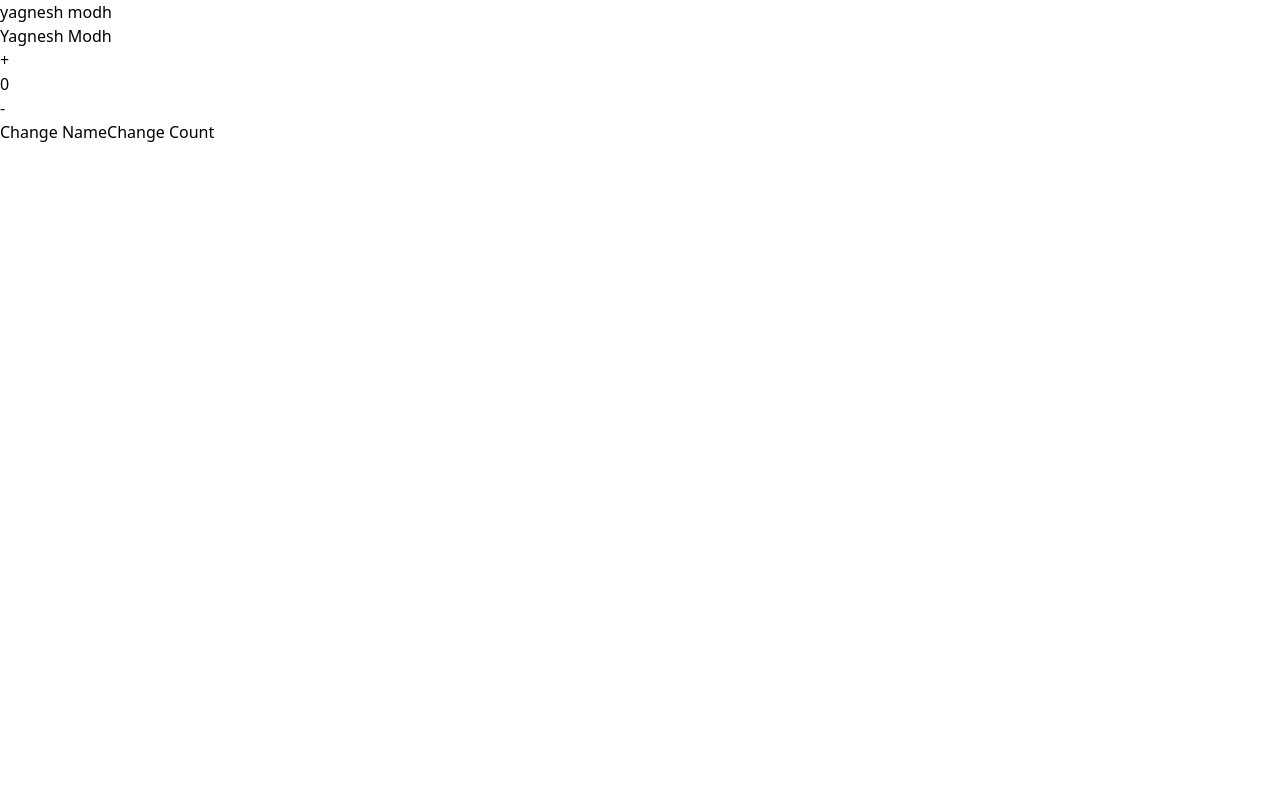
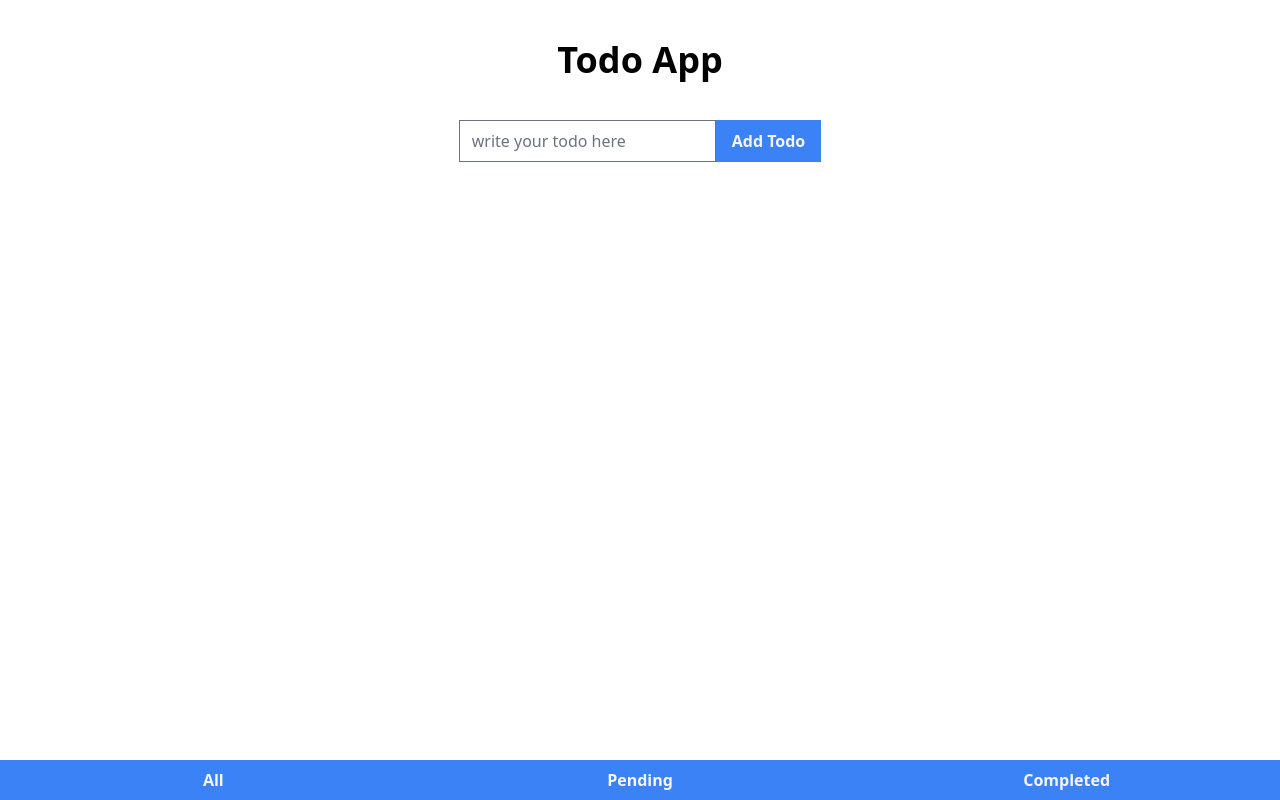
Before and after one commit to the-special-character/delloite_react_jan, a React app: page / in a window 1280 px wide. Built offline with nearby package versions, Linux system fonts and the light colour scheme; no server answers.

Commit message:
commit code

```diff
--- /dev/null
+++ b/db.json
@@ -0,0 +1,9 @@
+{
+  "todoList": [
+    {
+      "text": "Learn react",
+      "isDone": true,
+      "id": 1
+    }
+  ]
+}
--- a/package.json
+++ b/package.json
@@ -6,7 +6,8 @@
   "scripts": {
     "build": "webpack",
     "start": "webpack serve",
-    "test": "echo \"Error: no test specified\" && exit 1"
+    "test": "echo \"Error: no test specified\" && exit 1",
+    "server": "json-server --watch db.json"
   },
   "repository": {
     "type": "git",
@@ -41,6 +42,7 @@
     "eslint-plugin-promise": "^6.1.1",
     "eslint-plugin-react": "^7.32.0",
     "html-webpack-plugin": "^5.5.0",
+    "json-server": "^0.17.1",
     "postcss": "^8.4.21",
     "postcss-loader": "^7.0.2",
     "postcss-nested": "^6.0.0",
--- a/src/index.tsx
+++ b/src/index.tsx
@@ -64,9 +64,9 @@ if (container) {
 
   root.render(
     <>
-      {/* <Todo filterType={FilterType.completed} /> */}
+      <Todo />
       {/* <App logoText="Yagnesh Modh" heading="Banner Page" /> */}
-      <Test />
+      {/* <Test /> */}
     </>,
   );
 }
--- a/src/todo/index.tsx
+++ b/src/todo/index.tsx
@@ -4,9 +4,7 @@ import { FilterType, TodoItemType } from '../../types/types';
 import TodoList from './todoList';
 import TodoFilter from './todoFilter';
 
-type Props = {
-  filterType: FilterType;
-};
+type Props = {};
 
 type State = {
   todoList: TodoItemType[];
@@ -25,7 +23,7 @@ class Todo extends Component<Props, State> {
     super(props);
     this.state = {
       todoList: [] as TodoItemType[],
-      filterType: props.filterType,
+      filterType: FilterType.all,
     };
     // server call
   }
```
Also changed, not shown: 1 other file (tests, documents, lock files or other folders).
